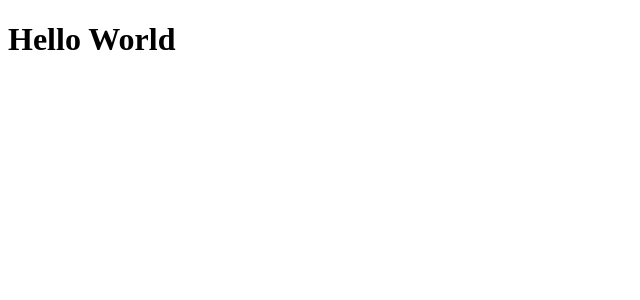
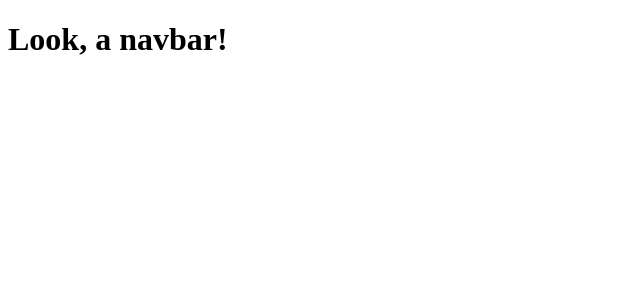
Before and after one commit to PaddyCello/Portfolio, a React (Create React App) app in the folder portfolio/: page / in a window 1280 px wide. Shown: the top 300 px of the page, without its empty margins (0-640 px from the left). Built offline with nearby package versions, Linux system fonts and the light colour scheme.

Commit message:
added home and navbar

```diff
--- a/portfolio/package.json
+++ b/portfolio/package.json
@@ -3,10 +3,13 @@
   "version": "0.1.0",
   "private": true,
   "dependencies": {
+    "bootstrap": "^4.6.0",
     "eslint-plugin-jsx-a11y": "^6.2.3",
     "eslint-plugin-react-hooks": "^4.2.0",
     "react": "^17.0.2",
+    "react-bootstrap": "^1.5.2",
     "react-dom": "^17.0.2",
+    "react-router-dom": "^5.2.0",
     "react-scripts": "4.0.3",
     "sass": "^1.32.8"
   },
--- a/portfolio/src/App.js
+++ b/portfolio/src/App.js
@@ -1,5 +1,11 @@
-function App() {
-  return <h1>Hello World</h1>
+import React from 'react'
+import MyNavbar from './MyNavbar'
+
+const App = () => {
+
+  return (
+    <MyNavbar />
+  )
 }
 
 export default App
--- /dev/null
+++ b/portfolio/src/MyNavbar.js
@@ -0,0 +1,10 @@
+import React from 'react'
+
+const MyNavbar = () => {
+
+  return (
+    <h1>Look, a navbar!</h1>
+  )
+}
+
+export default MyNavbar
```
Also changed, not shown: portfolio/src/Home.js (added, +10 -0 lines), 1 other file (tests, documents, lock files or other folders).
